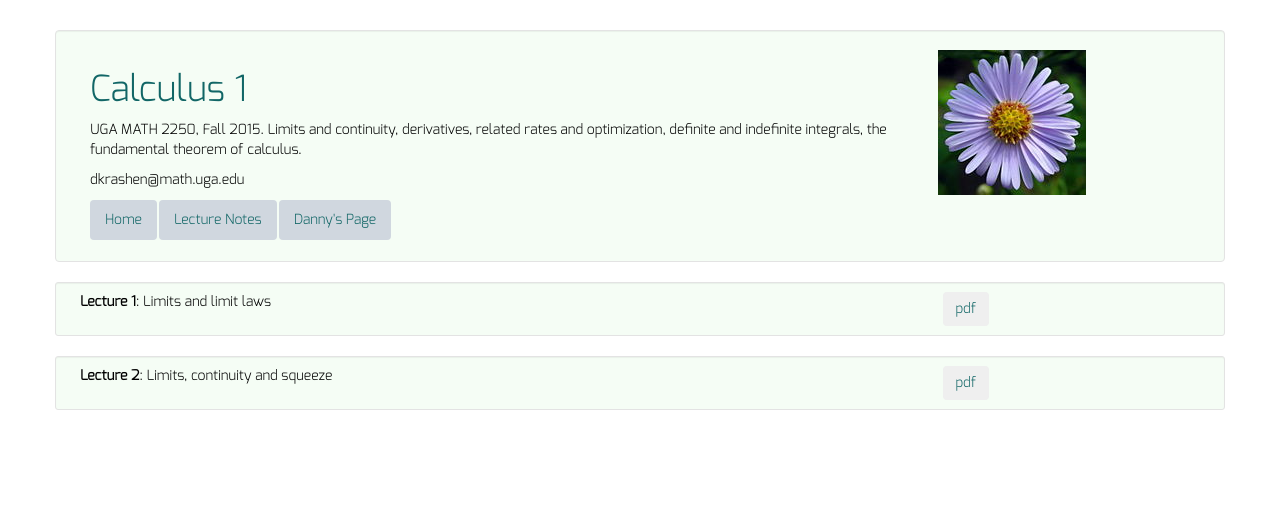
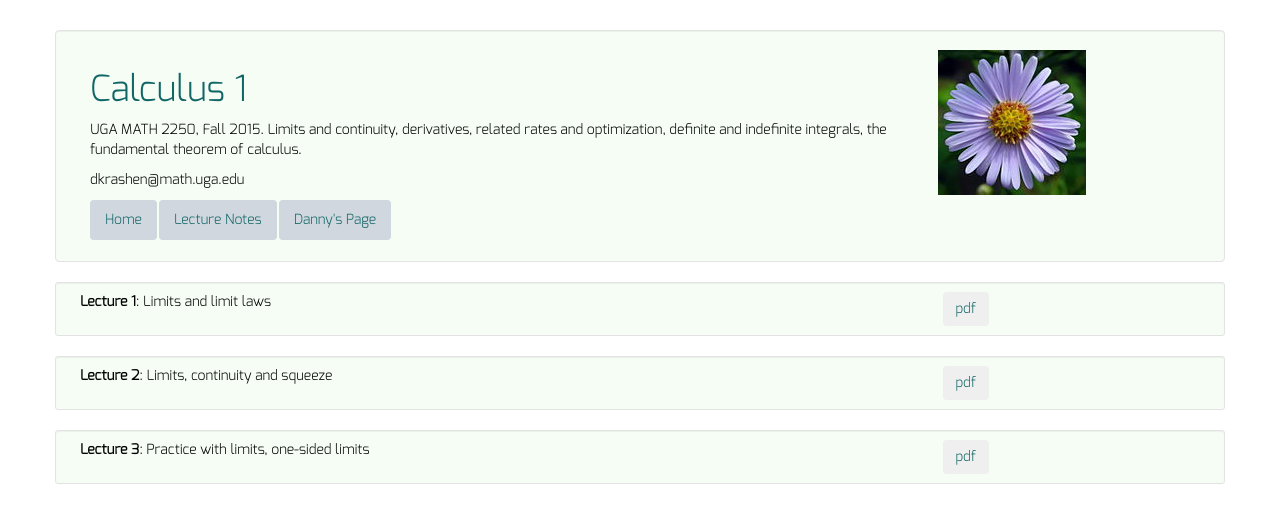
Before and after one commit to dkrashen/calc1, a Jekyll site: the page built from lectures/index.html, in a window 1280 px wide. Shown: the top 523 px of the page. Built offline with Jekyll 4.4.1, drawn with Linux system fonts in a browser that asks for light colours.

Commit message:
add lecture 3, pdf and yml

```diff
--- a/_data/lectures.yml
+++ b/_data/lectures.yml
@@ -4,3 +4,6 @@
 - title: "Lecture 2"
   filename: "lecture2.pdf"
   description: "Limits, continuity and squeeze"
+- title: "Lecture 3"
+  filename: "lecture3.pdf"
+  description: "Practice with limits, one-sided limits"
```
Also changed, not shown: 1 other file.
